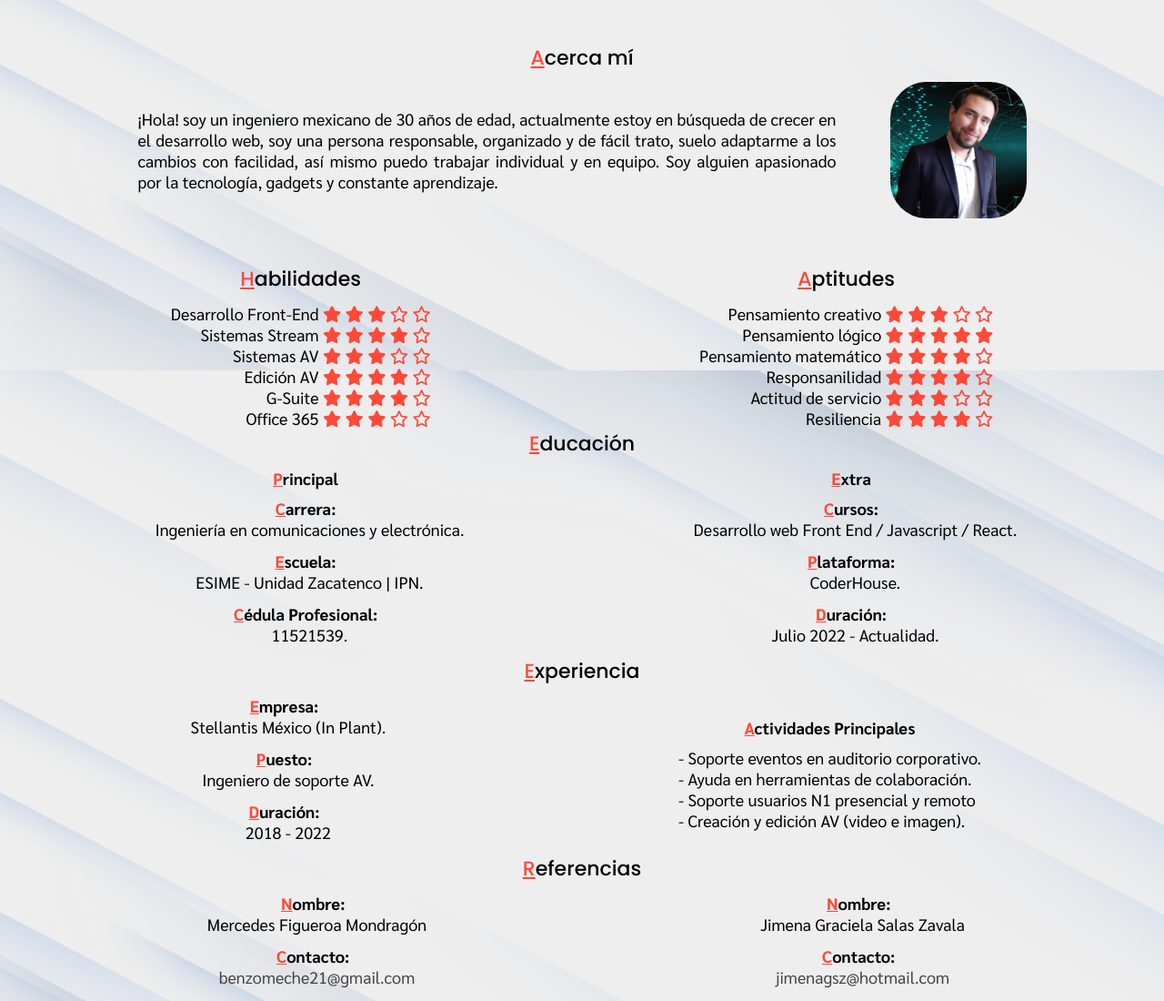
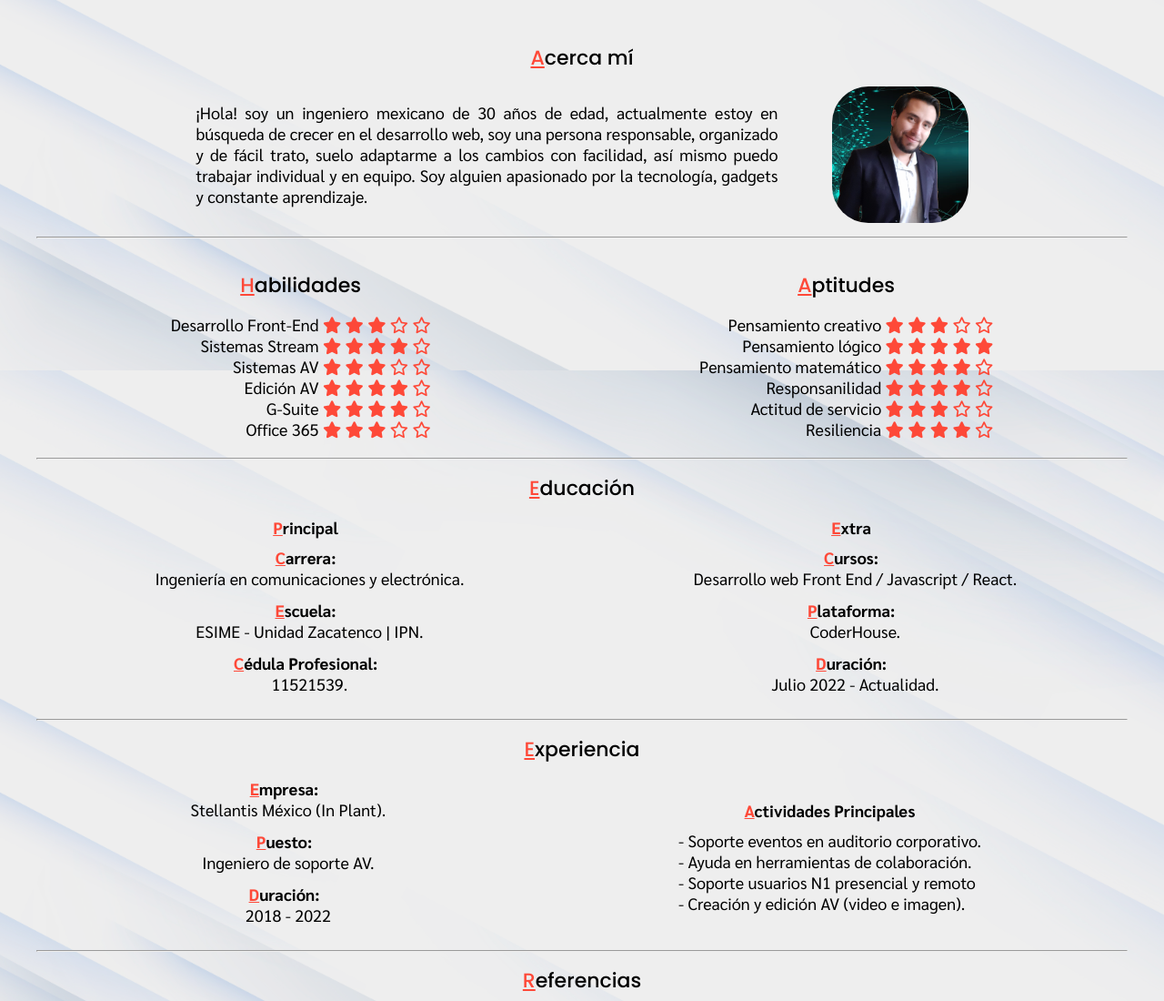
Before and after one commit to AlfredoSM92/CV_Alfredo_Sanchez, a website: page index.html in a window 1280 px wide. Shown: the part 393-1493 px from the top of the page at 91% size. Drawn offline with Linux system fonts and the light colour scheme.

Commit message:
actualización de CV

```diff
--- a/index.html
+++ b/index.html
@@ -40,8 +40,10 @@
                 cambios con facilidad, así mismo puedo trabajar individual y en equipo. Soy alguien apasionado por la
                 tecnología, gadgets y constante aprendizaje.</p>
             <img class="about_img" src="./images/foto_2.png" alt="Foto Alfredo Sanchez">
+            <br>
         </article>
     </section>
+    <hr class="break_line">
     <!-- Termina sección "Acerca de mí" -->
 
     <!-- Inicia sección "Habilidades y competencias" -->
@@ -141,14 +143,15 @@
             </ul>
         </article>
     </section>
+    <hr class="break_line">
     <!-- Termina sección "Habilidades y competencias" -->
 
     <!-- Inicia sección "Educación" -->
     <h3 class="heading">Educación</h3>
     <article id="education" class="formation">
         <ul>
+            <h4 class="subtitle list_subtitle">Principal</h4>
             <li>
-                <h4 class="subtitle list_subtitle">Principal</h4>
             </li>
             <li class="text_inline">
                 <h4 class="subtitle">Carrera:</h4>
@@ -181,6 +184,7 @@
             </li>
         </ul>
     </article>
+    <hr class="break_line">
     <!-- Termina sección "Educación" -->
 
     <!-- Inicia sección "Experiencia" -->
@@ -210,6 +214,7 @@
             <li class="info">- Creación y edición AV (video e imagen).</li>
         </ul>
     </section>
+    <hr class="break_line">
     <!-- Termina sección "Experiencia" -->
     <!-- Inicia sección referencias -->
     <h3 class="heading">Referencias</h3>
@@ -235,6 +240,7 @@
             </li>
         </ul>
     </section>
+    <hr class="break_line">
     <footer>
         <p class="info">Estaré encantado de colaborar con usted, puede contactarme a través de Whatsapp, linkedin, gmail
             o github</p>
--- a/scss/misc/_helpers.scss
+++ b/scss/misc/_helpers.scss
@@ -11,7 +11,7 @@ body {
 .heading{
     @include font($text_accent, 2.2rem, 500, none);
     text-align: center;
-    margin-bottom: 1rem;
+    margin: 1.5rem 0;
     &::first-letter{
         color: map-get($map: $colors, $key: accent-color);
         text-decoration: underline
@@ -41,3 +41,7 @@ body {
 .contact_link {
     color:map-get($map: $colors, $key: secondary-color);
 }
+
+.break_line {
+    margin: 1.5rem 0;
+}
--- a/scss/misc/_querys.scss
+++ b/scss/misc/_querys.scss
@@ -25,7 +25,7 @@
 
 }
 
-@media (max-width:375px) {
+@media (max-width:425px) {
     .navigation{
         flex-direction: column;
         & li{
--- a/scss/views/_main.scss
+++ b/scss/views/_main.scss
@@ -26,7 +26,7 @@
     @include flex(row, center, center, wrap);
 
     & .p_info {
-        max-width: 60vw;
+        max-width: 50vw;
         margin-right: 3rem;
         text-align: justify;
     }
@@ -40,7 +40,7 @@
 
 #competency {
     @include flex(row, center, space-around, wrap);
-    margin-top: 5rem;
+    margin: 2rem 0;
     & li {
         text-align: right;
 
@@ -54,6 +54,7 @@
 
 .formation{
     @include flex(row, center, space-around, wrap);
+    margin-bottom: 1.5rem;
 }
 
 .experience_section {
```
Also changed, not shown: css/index.css.
